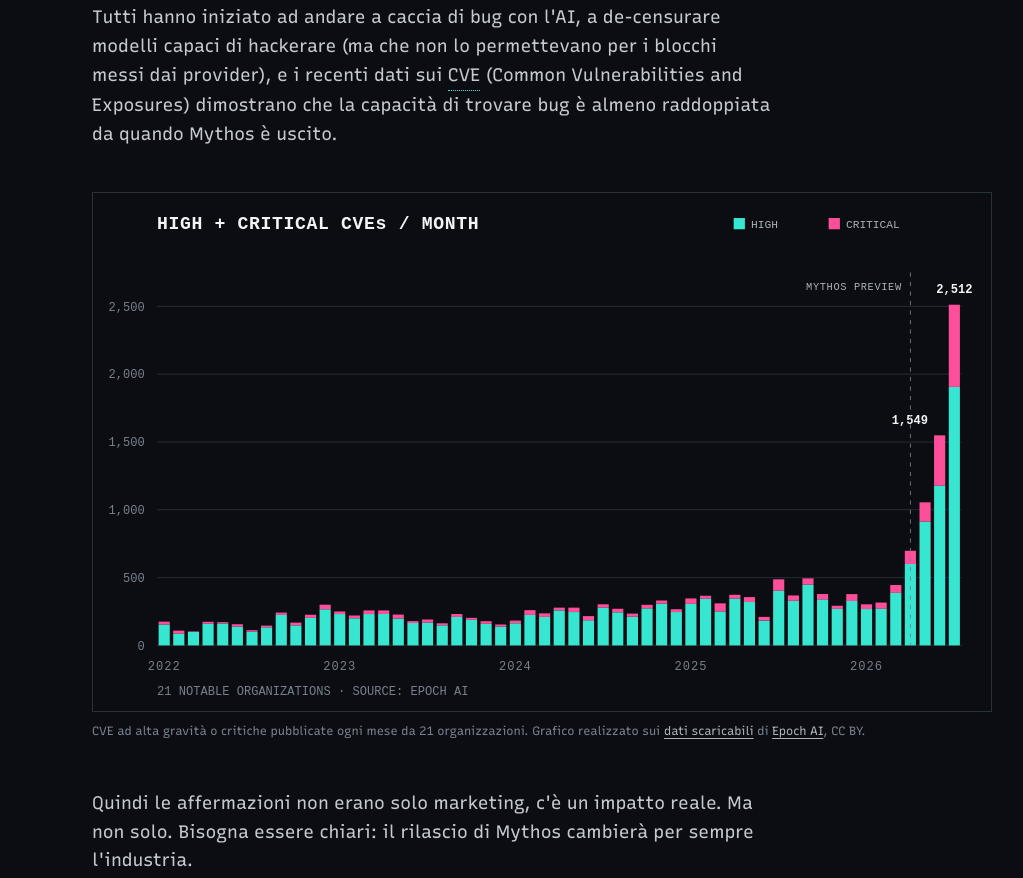
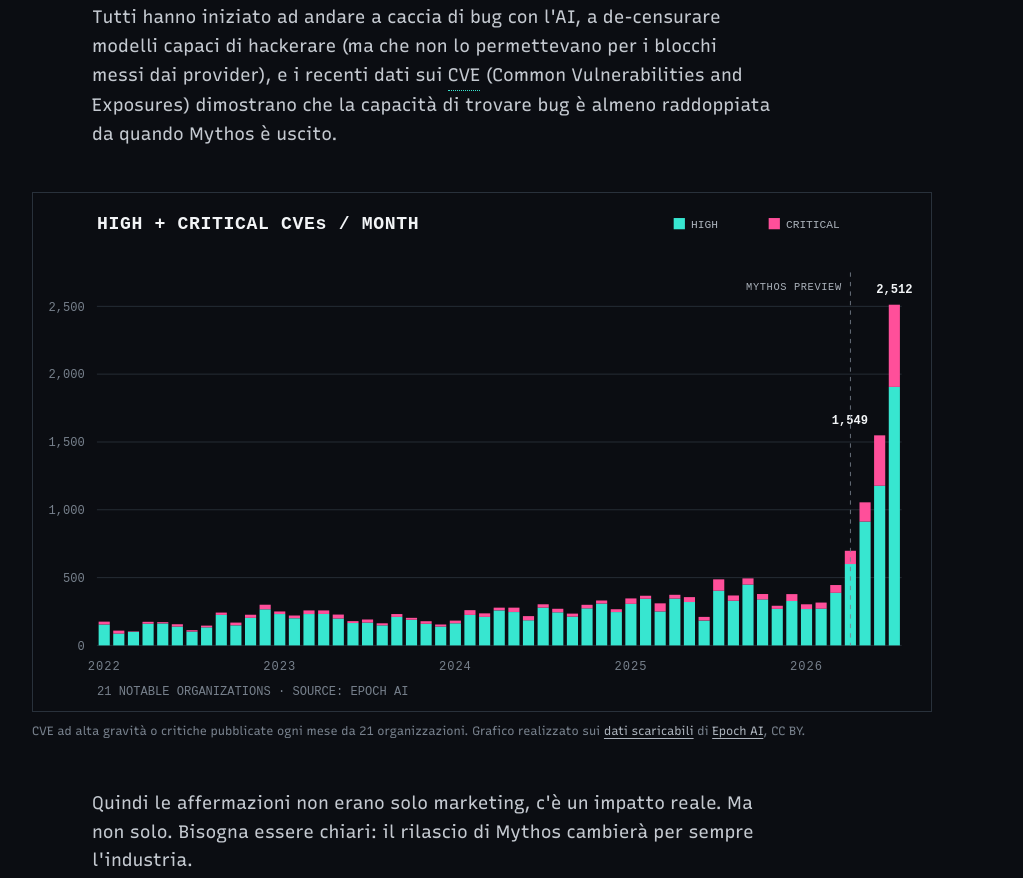
Before and after one commit to italianconcerto/silicio.land, a plain HTML site: page posts/2026-09-04-anyone-can-hack-anyone.html in a window 1280 px wide. Shown: the part 479-1357 px from the top of the page, without its empty margins (158-1181 px from the left). Drawn offline with Linux system fonts and the light colour scheme; no server answers.

Commit message:
fix: center article figures

```diff
--- a/style.css
+++ b/style.css
@@ -362,6 +362,7 @@ h1 {
 .article-figure {
   width: min(900px, calc(100vw - 36px));
   margin: 2.4em 0 2.7em;
+  margin-left: calc((min(780px, calc(100vw - 36px)) - min(900px, calc(100vw - 36px))) / 2);
 }
 
 .article-figure img {
```
